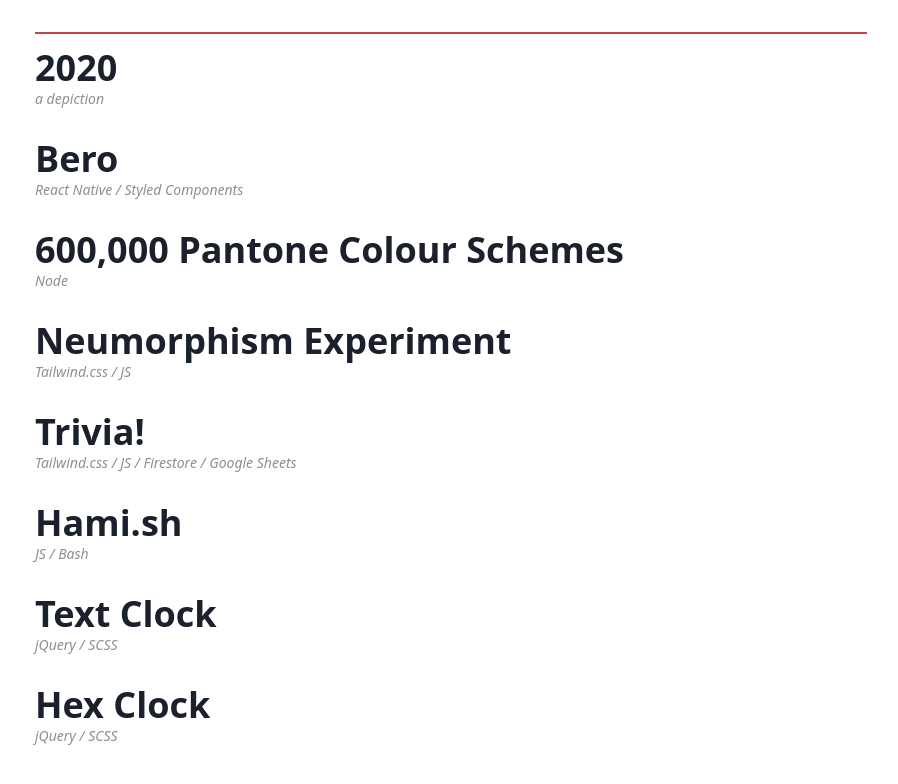
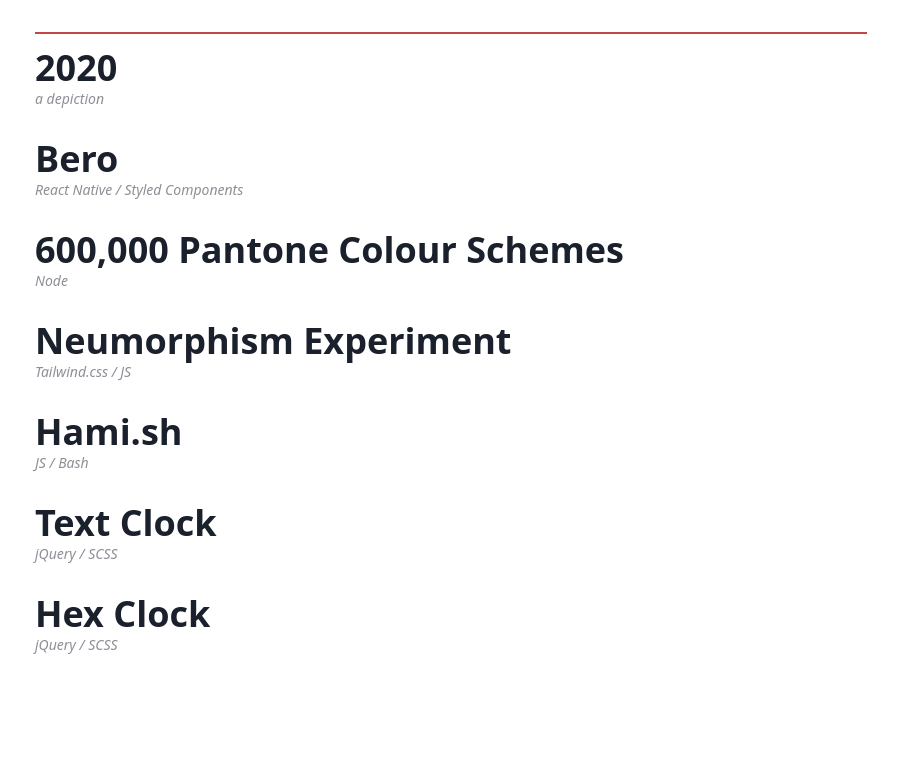
Before and after one commit to searleb/billsearle.me, a Next.js app: page / in a window 1280 px wide. Shown: the part 1626-2410 px from the top of the page, without its empty margins (157-1055 px from the left). After the commit the page ends 2361 px from the top, so only its background shows below. Built offline with nearby package versions, Linux system fonts and the light colour scheme.

Commit message:
Removed broken trivia.

```diff
--- a/src/page-config/index.js
+++ b/src/page-config/index.js
@@ -105,11 +105,11 @@
       link: '/neumorphism-experiment',
       tech: 'Tailwind.css / JS',
     },
-    {
-      title: 'Trivia!',
-      link: '/trivia',
-      tech: 'Tailwind.css / JS / Firestore / Google Sheets',
-    },
+    // {
+    //   title: 'Trivia!',
+    //   link: '/trivia',
+    //   tech: 'Tailwind.css / JS / Firestore / Google Sheets',
+    // },
     {
       title: 'Hami.sh',
       link: 'https://github.com/searleb/hamish',
```
Also changed, not shown: public/robots.txt.
